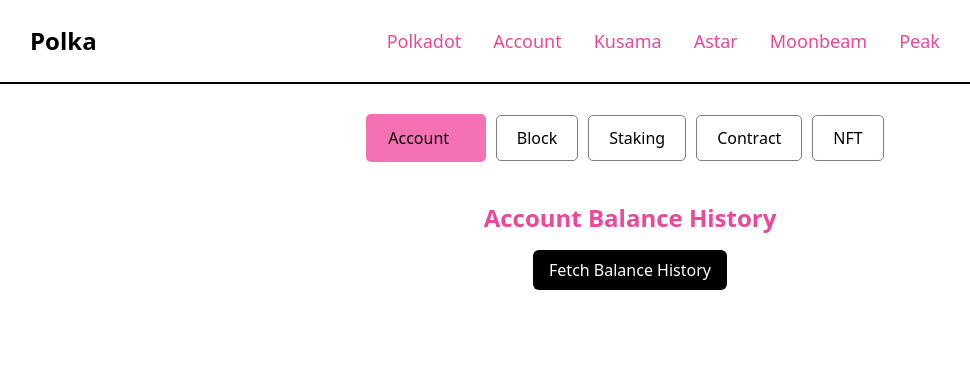
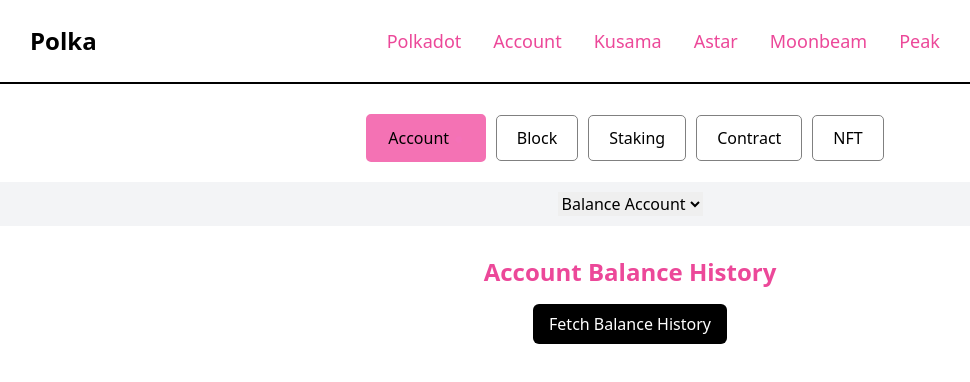
Before and after one commit to ayushsingh82/Subscan, a React (Vite) app: page /polkadotlayout in a window 1280 px wide. Shown: the top 382 px of the page, without its empty margins (10-980 px from the left). Built offline with nearby package versions, Linux system fonts and the light colour scheme.

Commit message:
dropdown

```diff
--- a/src/components/Polkadot/Account/PolkadotLayout.jsx
+++ b/src/components/Polkadot/Account/PolkadotLayout.jsx
@@ -1,14 +1,20 @@
 import React, { useState } from "react";
 import PolkadotBalanceAccount from "./PolkadotBalanceAccount";
-
+import PolkadotTokenHolder from "./PolkadotTokenHolder";
 
 function PolkadotLayout() {
   const [activeSection, setActiveSection] = useState("account");
+  const [accountView, setAccountView] = useState("balance");
 
   const renderSection = () => {
     switch (activeSection) {
       case "account":
-        return <div><PolkadotBalanceAccount/></div>;
+        return (
+          <div>
+            {accountView === "balance" && <PolkadotBalanceAccount />}
+            {accountView === "token" && <PolkadotTokenHolder/>}
+          </div>
+        );
       case "block":
         return <div>Polkadot Block Information</div>;
       case "staking":
@@ -38,9 +44,15 @@ function PolkadotLayout() {
     color: "#f472b8",
   };
 
+  const dropdownStyle = {
+    padding: "10px",
+    backgroundColor: "#f3f4f6",
+    borderRadius: "5px",
+    marginBottom: "10px",
+  };
+
   return (
     <div className="mt-[30px] text-center">
-
       <div style={{ marginBottom: "20px" }}>
         <button
           style={buttonStyle("account")}
@@ -74,6 +86,20 @@ function PolkadotLayout() {
         </button>
       </div>
 
+      {activeSection === "account" && (
+        <div style={dropdownStyle}>
+          <label>
+            <select
+              value={accountView}
+              onChange={(e) => setAccountView(e.target.value)}
+            >
+              <option value="balance">Balance Account</option>
+              <option value="token">Token Holder</option>
+            </select>
+          </label>
+        </div>
+      )}
+
       <div>{renderSection()}</div>
     </div>
   );
```
